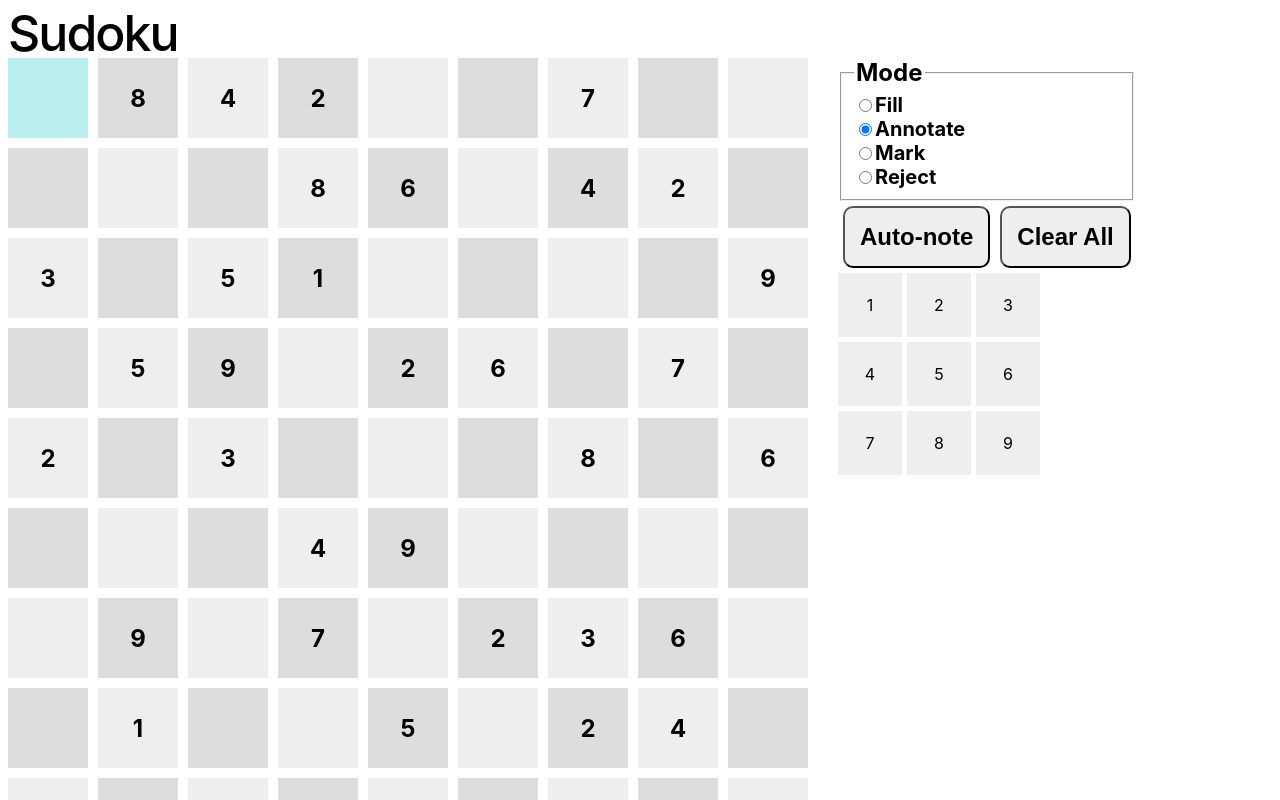
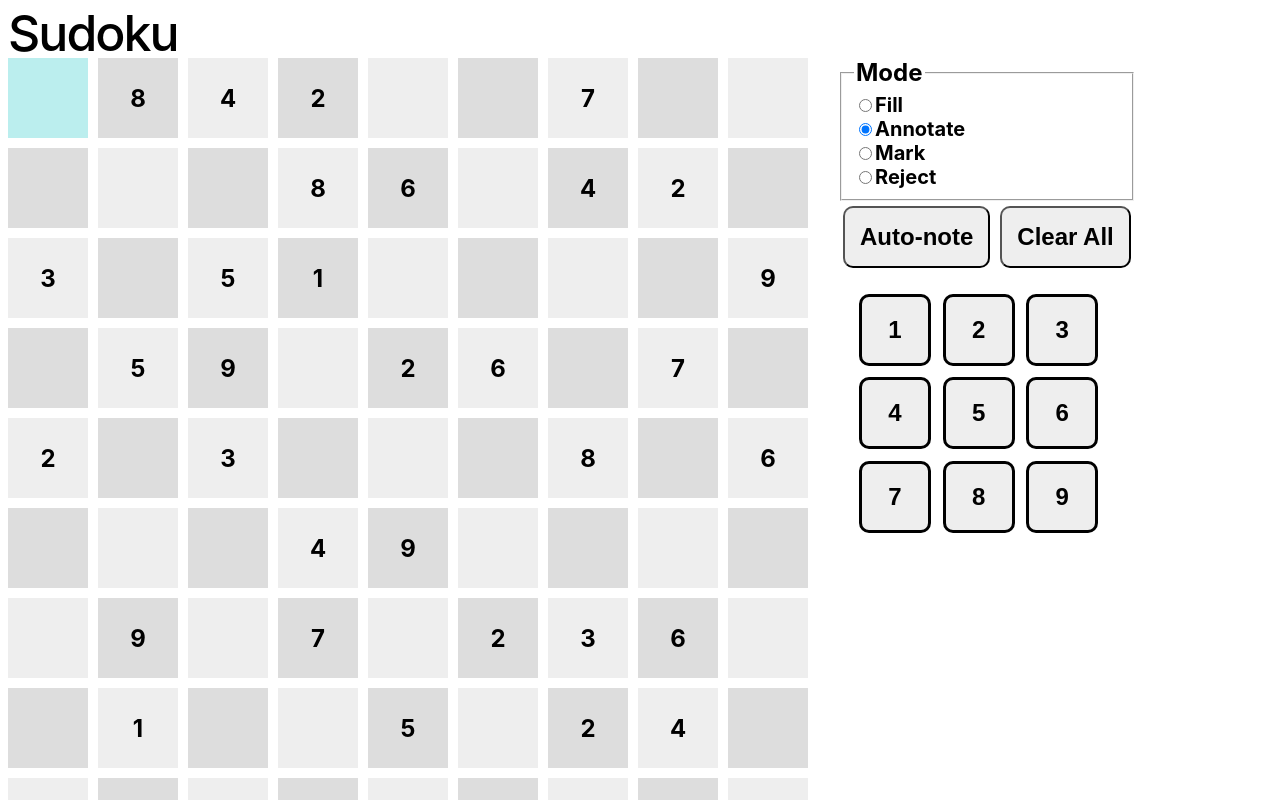
Before and after one commit to cawhitworth/sudoku-ng, an Angular app: page / in a window 1280 px wide. Shown: the top 800 px of the page. Built offline with nearby package versions, Linux system fonts and the light colour scheme.

Commit message:
Button styles

```diff
--- a/src/app/controls/controls.component.css
+++ b/src/app/controls/controls.component.css
@@ -32,18 +32,30 @@
 
 .number-buttons {
     display: inline-grid;
+    margin: 1em;
 
     grid-template-columns: repeat(3, 1fr);
     grid-template-rows: repeat(3, 1fr);
-    gap: 5px;
+    gap: 0.1em;
 }
 
 .number-button {
-    width: 4em;
-    height: 4em;
+    width: 3em;
+    height: 3em;
 
+    font-size: 150%;
+    font-weight: bold;
+    border-radius: 10px;
+    border: solid #000;
     background-color: #eee;
     display: flex;
     justify-content: center;
     align-items: center;
 }
+.number-button :hover {
+    background-color: #dee;
+}
+
+.number-button :active {
+    background-color: #abb;
+}
--- a/src/app/controls/controls.component.html
+++ b/src/app/controls/controls.component.html
@@ -21,10 +21,10 @@
     <button (click)="onClearAllClick()">Clear All</button>
     </div>
     <div class="number-buttons">
-        <ng-container *ngFor="let _ of [].constructor(9); let i = index">
-            <div class="number-button" (click)="onNumberClick(i+1)">
+        <div *ngFor="let _ of [].constructor(9); let i = index">
+            <button class="number-button" (click)="onNumberClick(i+1)">
                 {{ i+1 }}
-            </div>
-        </ng-container>
+            </button>
+        </div>
     </div>
 </div>
```
